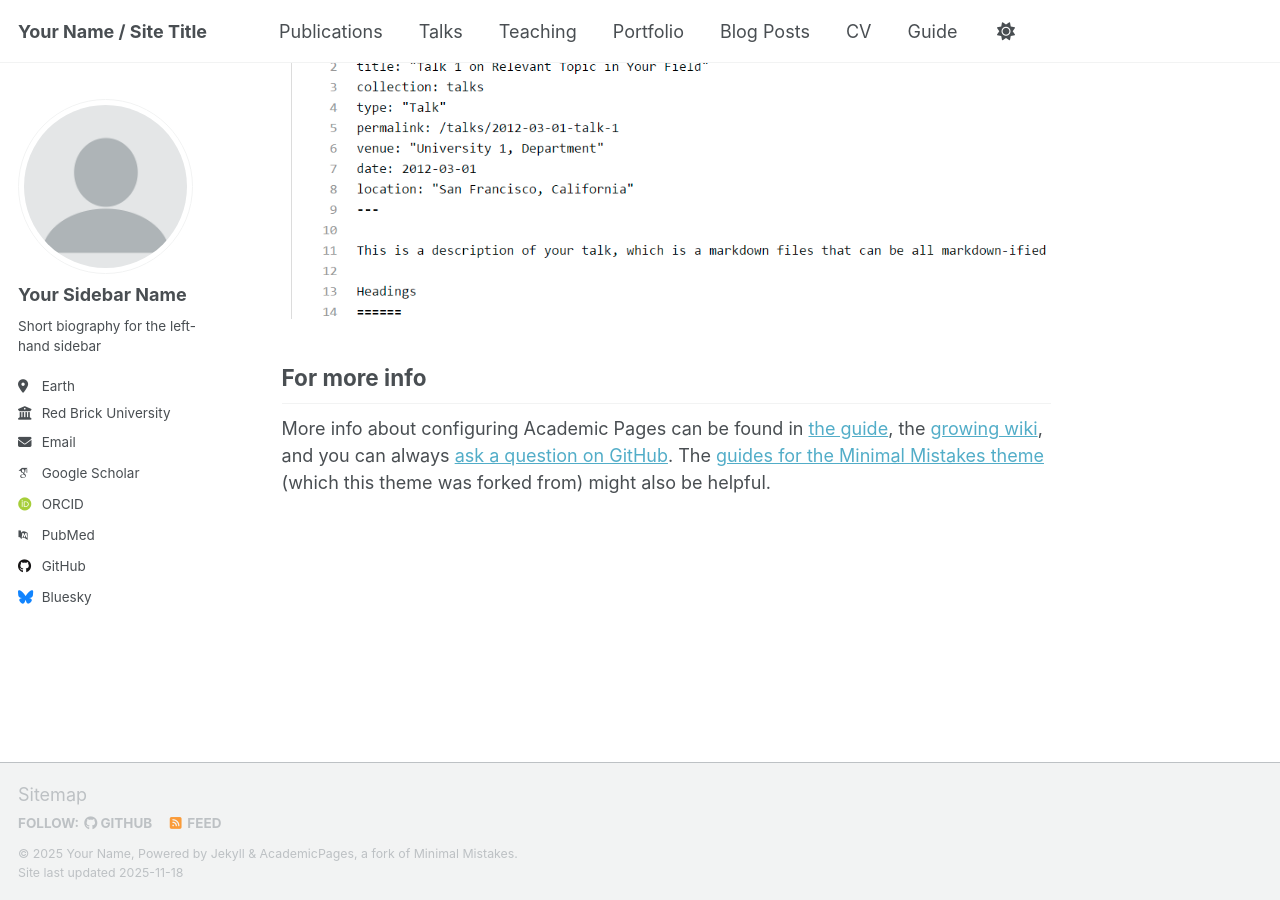
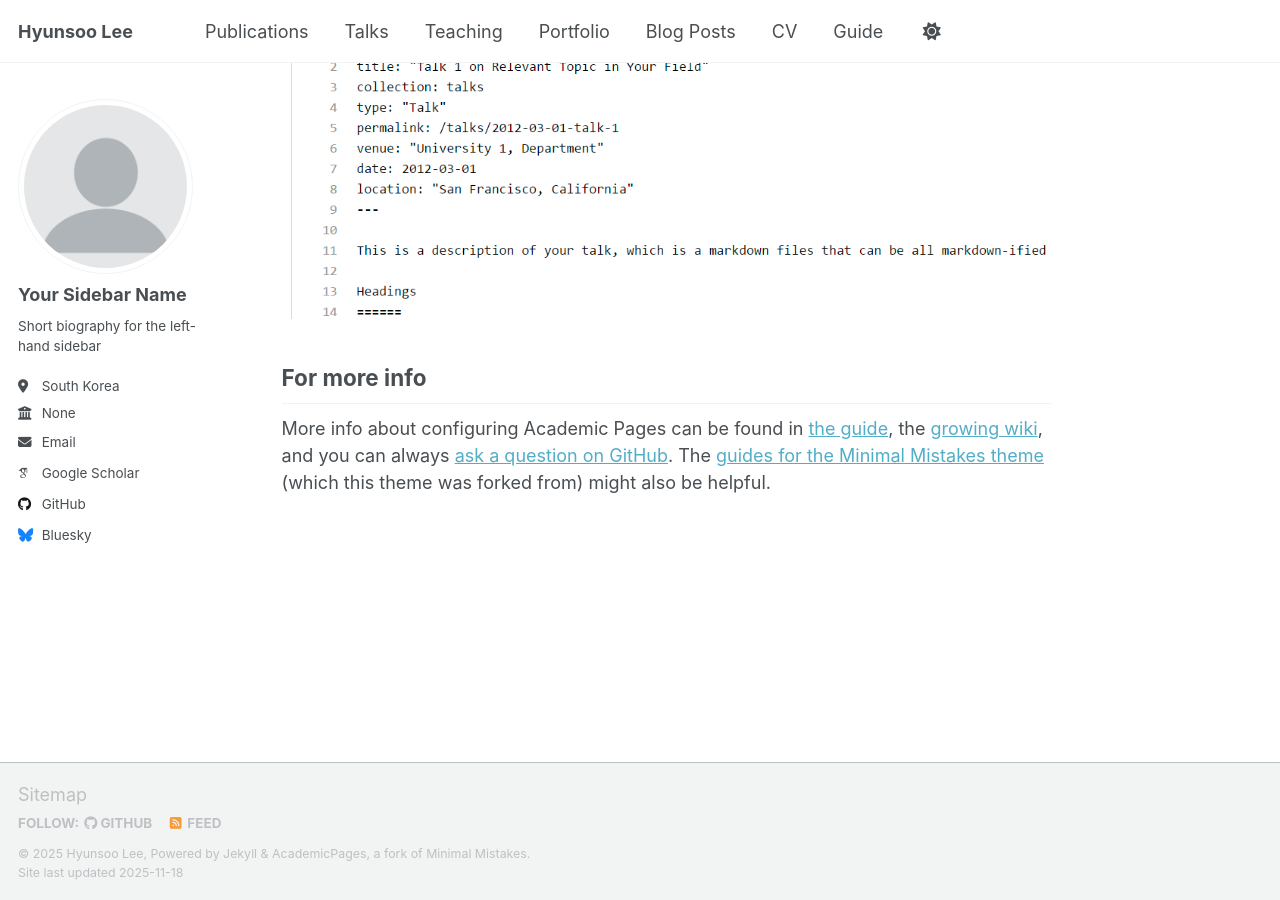
Before and after one commit to ahyunsoo3/ahyunsoo3.github.io, a Jekyll site: the page built from _pages/about.md, in a window 1280 px wide and 900 px high, scrolled down 2880 px. Built offline with Jekyll 4.4.1, drawn with Linux system fonts in a browser that asks for light colours; some web fonts are replaced; a script that is not in the unit is left out.

Commit message:
Update _config.yml

```diff
--- a/_config.yml
+++ b/_config.yml
@@ -9,10 +9,10 @@
 # Basic Site Settings
 locale                   : "en-US"
 site_theme               : "default" # Currently available options are "default", "air"
-title                    : "Your Name / Site Title"
+title                    : "Hyunsoo Lee"
 title_separator          : "-"
-name                     : &name "Your Name"
-description              : &description "Your Name's academic portfolio"   # Update this with a general description of your site, this is the default if not overridden by a page
+name                     : &name "Hyunsoo Lee"
+description              : &description "Hyunsoo Lee's academic portfolio"   # Update this with a general description of your site, this is the default if not overridden by a page
 url                      : https://academicpages.github.io # The base hostname & protocol for your site e.g. "https://[your GitHub username].github.io",
                                                            # or if you already have some other page hosted on Github then use "https://[your GitHub username].github.io/[Your Repo Name]"
 baseurl                  : "" # the subpath of your site, e.g. "/blog"
@@ -27,10 +27,10 @@
   name             : "Your Sidebar Name"
   pronouns         : # example: "she/her"
   bio              : "Short biography for the left-hand sidebar"
-  location         : "Earth"
-  employer         : "Red Brick University"
+  location         : "South Korea"
+  employer         : "None"
   uri              : # URL
-  email            : "none@example.org"
+  email            : "ahyunsoo3@gmail.com"
 
   # Academic websites
   academia         : # URL
@@ -38,9 +38,9 @@
   googlescholar    : "https://scholar.google.com/citations?user=PS_CX0AAAAAJ"
   inspire-hep      : # URL
   impactstory      : # URL
-  orcid            : "https://orcid.org/yourorcidurl"
-  semantic         : # URL
-  pubmed           : "https://www.ncbi.nlm.nih.gov/pubmed/?term=john+snow"
+  # orcid            : "https://orcid.org/yourorcidurl"
+  # semantic         : # URL
+  # pubmed           : "https://www.ncbi.nlm.nih.gov/pubmed/?term=john+snow"
   researchgate     : # URL
   scopus           : # URL
 
```
